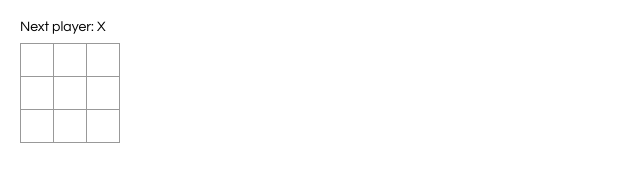
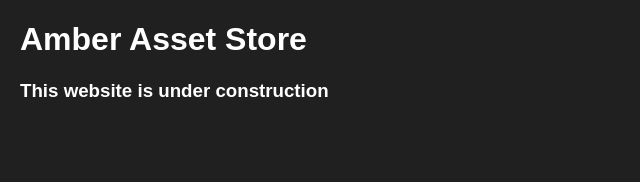
Before and after one commit to Seba244c/Amber-Engine-Asset-Store, a React app in the folder site/: page / in a window 1280 px wide. Shown: the whole page, without its empty margins (0-640 px from the left). Built offline with nearby package versions, Linux system fonts and the light colour scheme.

Commit message:
%message%

```diff
--- a/site/package.json
+++ b/site/package.json
@@ -1,12 +1,13 @@
 {
   "name": "site",
-  "homepage": "http://https://seba244c.github.io/Amber-Engine-Asset-Store/",
+  "homepage": "http://https://seba244c.github.io/Amber-Engine-Asset-Store",
   "version": "0.1.0",
   "private": true,
   "dependencies": {
     "@testing-library/jest-dom": "^5.11.9",
     "@testing-library/react": "^11.2.5",
     "@testing-library/user-event": "^12.6.3",
+    "dotenv": "^8.2.0",
     "react": "^17.0.1",
     "react-dom": "^17.0.1",
     "react-scripts": "4.0.1",
--- a/site/src/index.css
+++ b/site/src/index.css
@@ -1,50 +1,6 @@
 body {
-    font: 14px "Century Gothic", Futura, sans-serif;
-    margin: 20px;
-  }
-
-  ol, ul {
-    padding-left: 30px;
-  }
-
-  .board-row:after {
-    clear: both;
-    content: "";
-    display: table;
-  }
-
-  .status {
-    margin-bottom: 10px;
-  }
-
-  .square {
-    background: #fff;
-    border: 1px solid #999;
-    float: left;
-    font-size: 24px;
-    font-weight: bold;
-    line-height: 34px;
-    height: 34px;
-    margin-right: -1px;
-    margin-top: -1px;
-    padding: 0;
-    text-align: center;
-    width: 34px;
-  }
-
-  .square:focus {
-    outline: none;
-  }
-
-  .kbd-navigation .square:focus {
-    background: #ddd;
-  }
-
-  .game {
-    display: flex;
-    flex-direction: row;
-  }
-
-  .game-info {
-    margin-left: 20px;
-  }
+  font: 16px "OpenSans", Futura, sans-serif;
+  color: white;
+  margin: 20px;
+  background: rgb(32, 32, 32);
+}
--- a/site/src/index.js
+++ b/site/src/index.js
@@ -2,66 +2,18 @@ import React from 'react';
 import ReactDOM from 'react-dom';
 import './index.css';
 
-class Square extends React.Component {
+class Homepage extends React.Component {
   render() {
     return (
-        <button className="square">
-          {/* TODO */}
-        </button>
-      );
-    }
-  }
-
-  class Board extends React.Component {
-    renderSquare(i) {
-      return <Square />;
-    }
-
-    render() {
-      const status = 'Next player: X';
-
-      return (
-        <div>
-          <div className="status">{status}</div>
-          <div className="board-row">
-            {this.renderSquare(0)}
-            {this.renderSquare(1)}
-            {this.renderSquare(2)}
-          </div>
-          <div className="board-row">
-            {this.renderSquare(3)}
-            {this.renderSquare(4)}
-            {this.renderSquare(5)}
-          </div>
-          <div className="board-row">
-            {this.renderSquare(6)}
-            {this.renderSquare(7)}
-            {this.renderSquare(8)}
-          </div>
+      <div className="home">
+      <h1>Amber Asset Store</h1>
+      <h3>This website is under construction</h3>
     </div>
     );
   }
 }
 
-  class Game extends React.Component {
-    render() {
-      return (
-        <div className="game">
-          <div className="game-board">
-            <Board />
-          </div>
-          <div className="game-info">
-            <div>{/* status */}</div>
-            <ol>{/* TODO */}</ol>
-          </div>
-        </div>
-      );
-    }
-  }
-
-  // ========================================
-
 ReactDOM.render(
-    <Game />,
+  <Homepage/>,
   document.getElementById('root')
 );
```
Also changed, not shown: 1 other file. Lines whose indentation alone changed are shown as unchanged.
